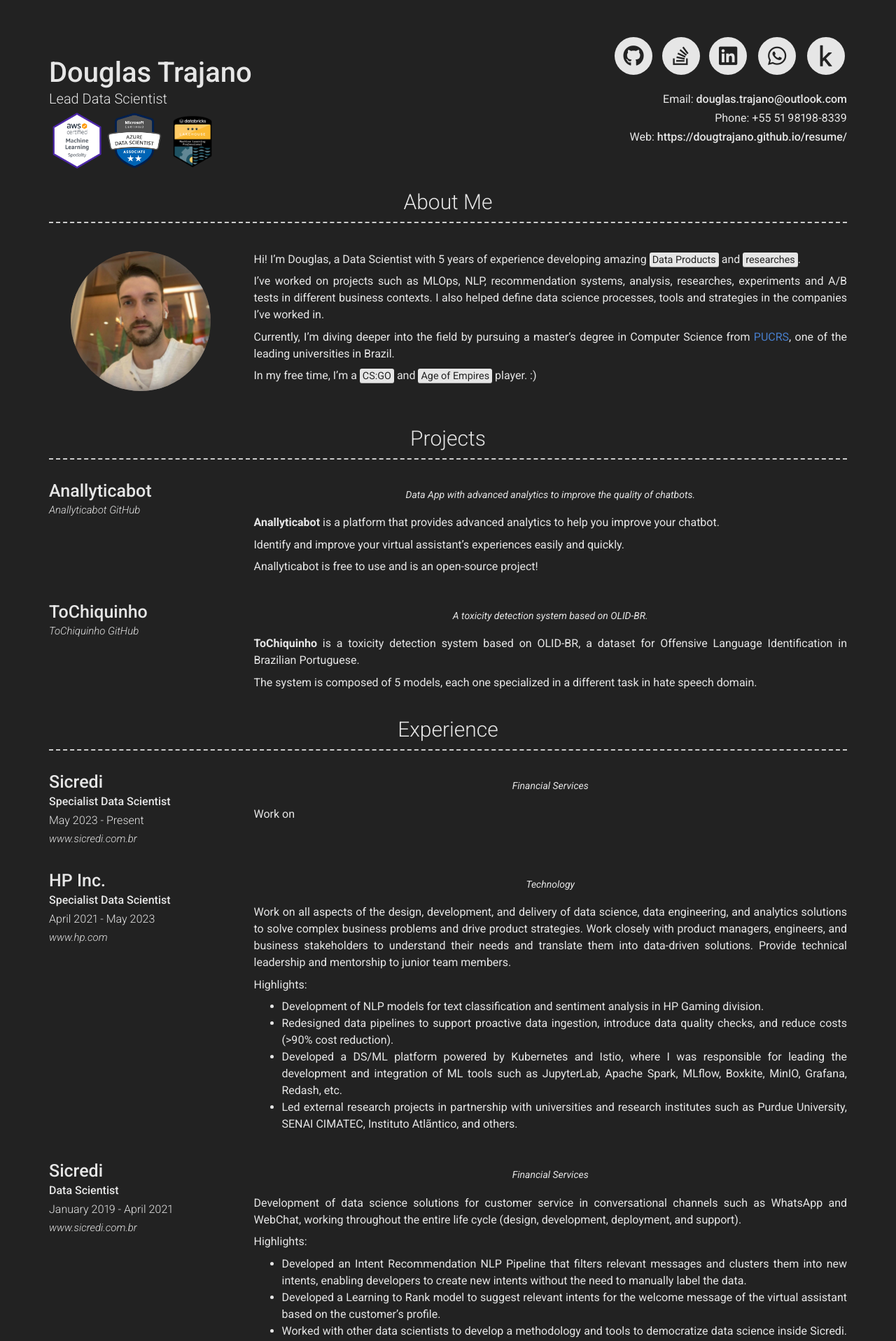
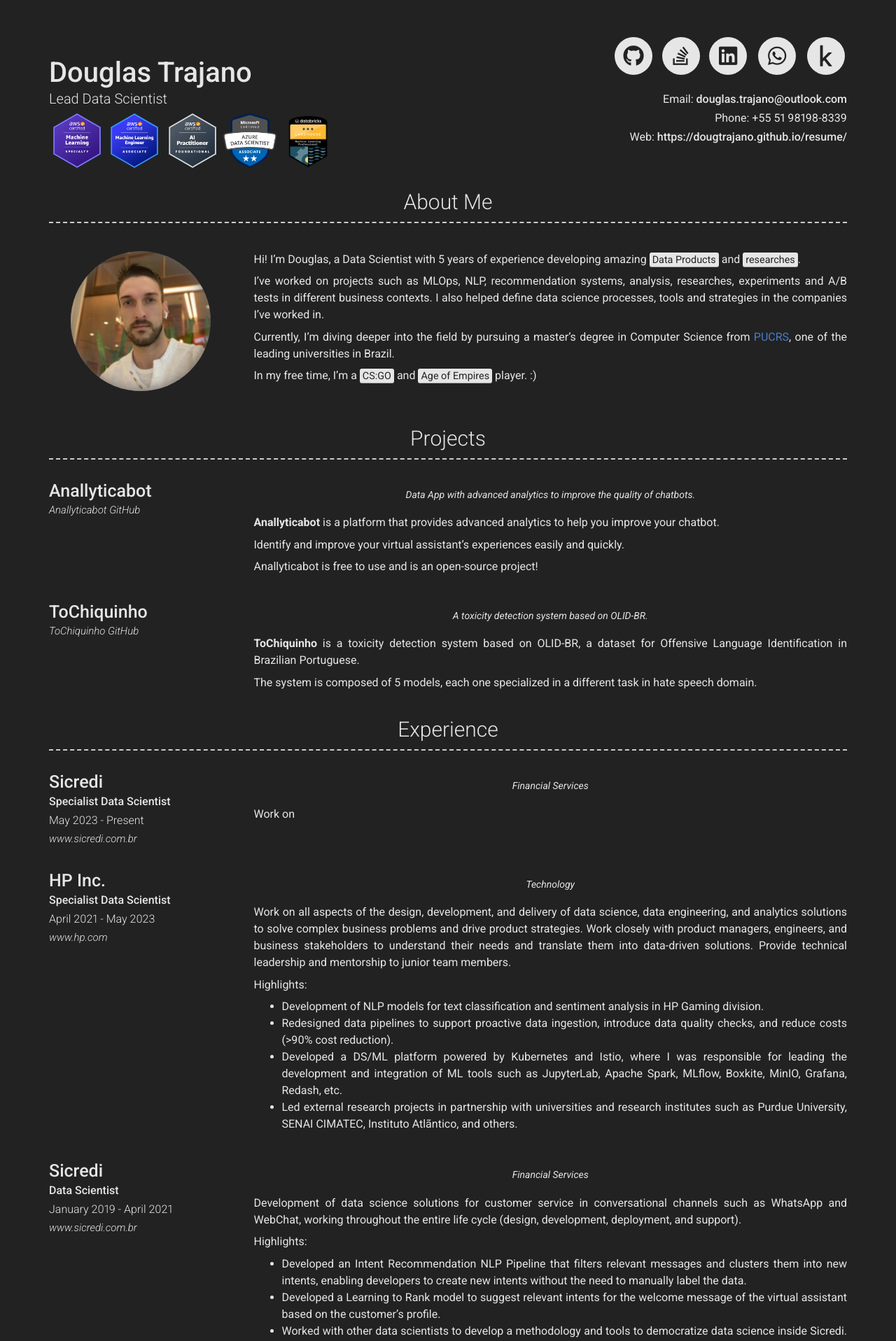
Before and after one commit to DougTrajano/resume, a Jekyll site: the page built from index.md, in a window 1280 px wide. Shown: the top 1917 px of the page at 70% size. Built offline with Jekyll 4.4.1, drawn with Linux system fonts in a browser that asks for light colours; nearby versions of some CDN libraries.

Commit message:
add new aws certifications

```diff
--- a/_includes/header.html
+++ b/_includes/header.html
@@ -18,9 +18,11 @@
       <h1>{{ site.name | escape }}</h1>
       <h2>{{ site.title | escape }}</h2>
 
-      <a href="https://www.youracclaim.com/badges/09ec72df-444e-4cad-bad7-e8f0f193da94" target="_blank"><img src="images/aws_ml_badge.png" width="80px" alt="AWS Machine Learning Badge"/></a>
-      <a href="https://www.youracclaim.com/badges/c43e898d-5060-4b8f-b7e1-8b4983bae7aa" target="_blank"><img src="images/azure_ds_badge.png" width="80px" alt="Azure Data Scientist Badge"/></a>
-      <a href="https://credentials.databricks.com/11e5d132-8d15-4142-b2ca-a40d875af3e8#gs.6gljgl" target="_blank"><img src="images/databricks.png" width="80px" alt="Databricks Machine Learning Professional Badge" /></a>
+      <a href="https://cp.certmetrics.com/amazon/en/public/verify/credential/5P5FWXD1NJQE1LGE" target="_blank"><img src="images/aws_mls.png" width="80px" alt="AWS Certified Machine Learning - Specialty"/></a>
+      <a href="https://cp.certmetrics.com/amazon/en/public/verify/credential/55232c5f758240dda10f1e76f369849f" target="_blank"><img src="images/aws_mla.png" width="80px" alt="AWS Certified Machine Learning Engineer - Associate"/></a>
+      <a href="https://cp.certmetrics.com/amazon/en/public/verify/credential/a5857dfa4f934057848d2f32e0571cc0" target="_blank"><img src="images/aws_aif.png" width="80px" alt="AWS Certified AI Practitioner - Foundational"/></a>
+      <a href="https://www.youracclaim.com/badges/c43e898d-5060-4b8f-b7e1-8b4983bae7aa" target="_blank"><img src="images/azure_dsa.png" width="80px" alt="Azure Certified Data Scientist - Associate"/></a>
+      <a href="https://credentials.databricks.com/11e5d132-8d15-4142-b2ca-a40d875af3e8#gs.6gljgl" target="_blank"><img src="images/databricks.png" width="80px" alt="Databricks Certified Machine Learning Professional" /></a>
 
     </div>
     <div class="col-xs-12 col-sm-6 col-md-6 col-lg-4 header-right">
```
Also changed, not shown: images/aws_aif.png (added), images/aws_ml_badge.png (deleted), images/aws_mla.png (added), images/aws_mls.png (added), images/azure_dsa.png (renamed from images/azure_ds_badge.png).
